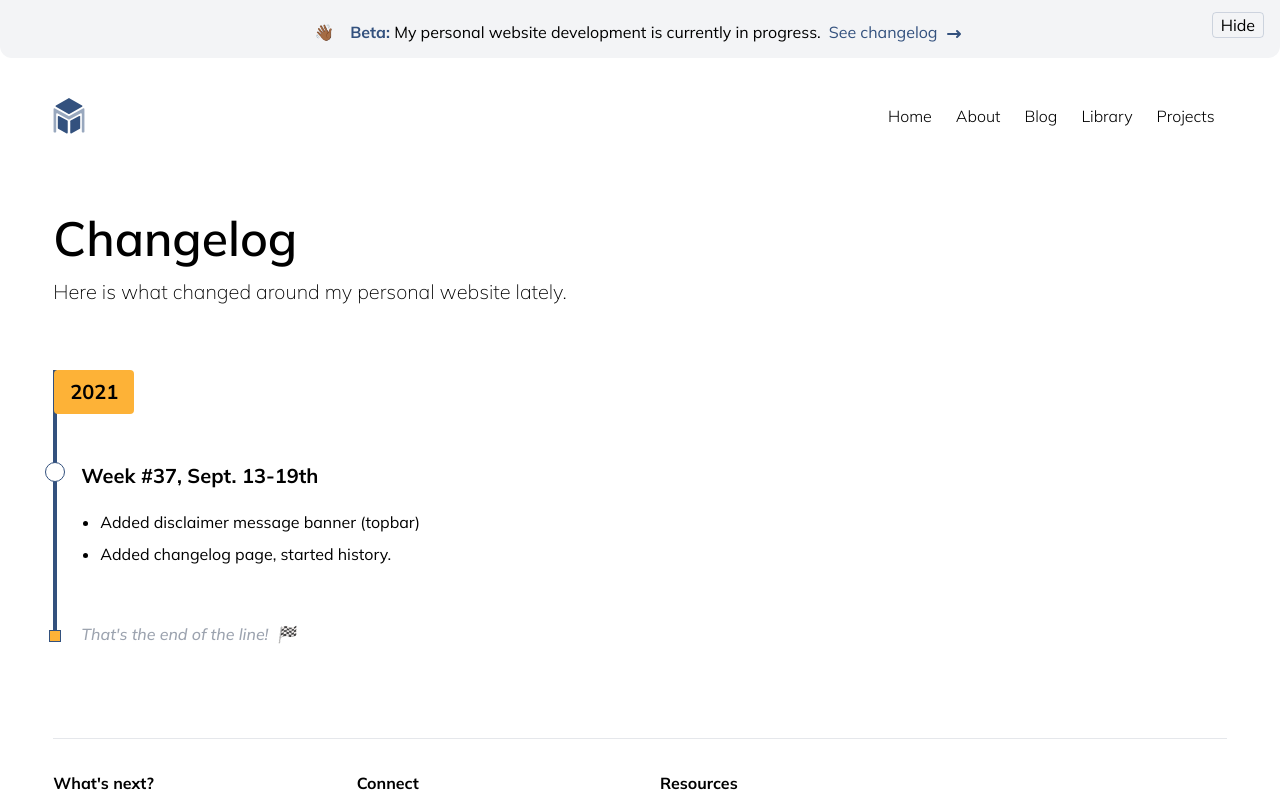
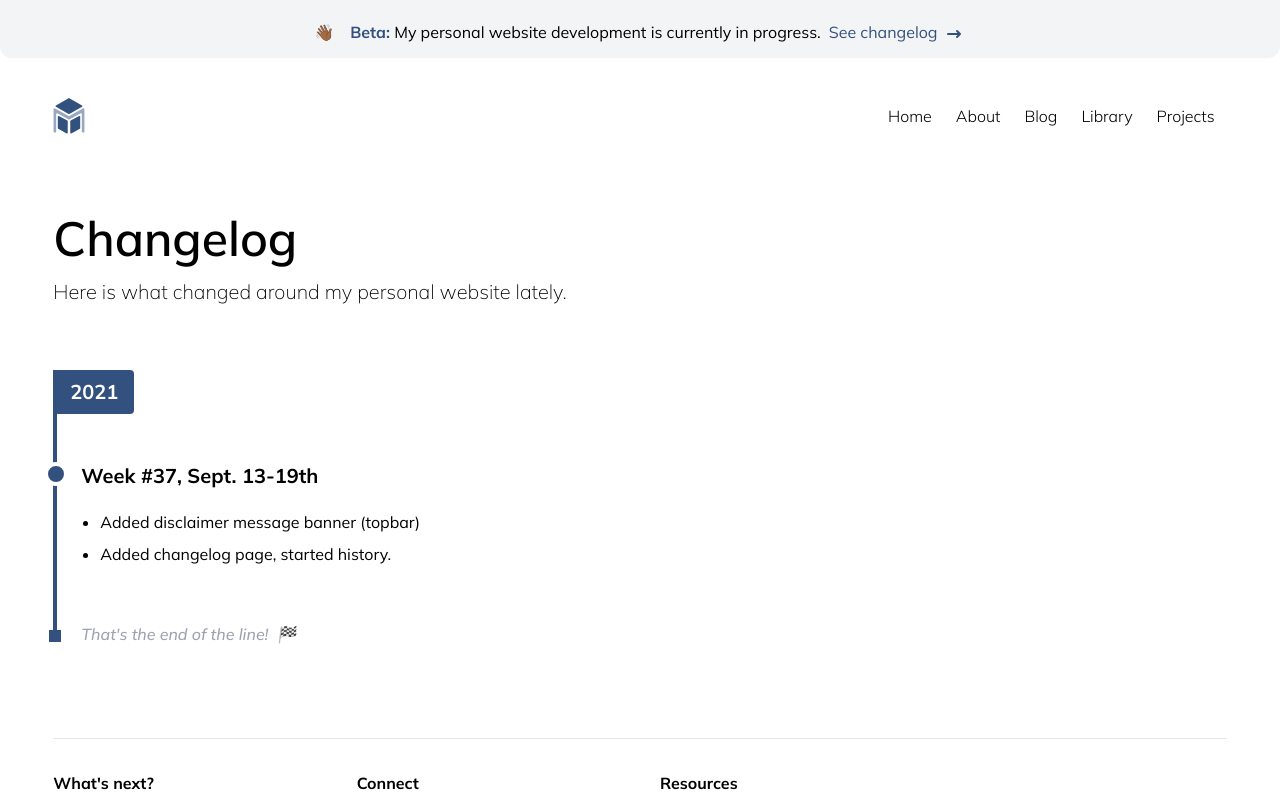
Before and after one commit to mathcrln/mathcrln.com, a Next.js app: page /log in a window 1280 px wide. Shown: the top 800 px of the page. Built offline with nearby package versions, Linux system fonts and the light colour scheme.

Commit message:
Improves changelog design

```diff
--- a/src/components/common/TopBar.tsx
+++ b/src/components/common/TopBar.tsx
@@ -14,9 +14,9 @@ export default function TopBar(): JSX.Element {
 					See changelog <ArrowRight className='transform group-hover:-rotate-45 duration-200 inline ease-in-out' />
 				</CustomLink>
 			</p>
-			<button className='my-3 lg:absolute right-4 top-0 border border-solid dark:border-white border-primary-light  px-2 rounded border-opacity-20 hover:bg-white dark:hover:text-darkGrey'>
+			{/* <button className='my-3 lg:absolute right-4 top-0 border border-solid dark:border-white border-primary-light  px-2 rounded border-opacity-20 hover:bg-white dark:hover:text-darkGrey'>
 				Hide
-			</button>
+			</button> */}
 		</div>
 	);
 }
--- a/src/pages/log.tsx
+++ b/src/pages/log.tsx
@@ -13,10 +13,12 @@ export default function ChangeLog(): JSX.Element {
 			</PageHeader>
 			<section className='my-16'>
 				<div className='border-primary-light dark:border-primary-dark border-l-4 border-solid px-6'>
-					<h2 className='text-xl font-bold bg-primary-dark w-max px-4 py-2 ml-[-1.7rem]  rounded'>2021</h2>
+					<h2 className='text-xl font-bold bg-primary-light text-white dark:bg-primary-dark w-max px-4 py-2 ml-[-1.7rem] rounded'>
+						2021
+					</h2>
 
 					<div className='my-12'>
-						<h2 className='font-bold text-xl relative before:absolute before:left-[-2.25rem] before:bg-white before:border-primary-light dark:before:border-primary-dark before:border-solid before:border before:w-5 before:h-5 before:rounded-full'>
+						<h2 className='font-bold text-xl relative before:absolute before:left-[-2.35rem] before:bg-primary-light before:border-white before:border-4 dark:before:border-darkGrey dark:before:bg-primary-dark before:border-solid before:w-6 before:h-6 before:rounded-full'>
 							Week #37, Sept. 13-19th
 						</h2>
 						<ul className='border-l border-solid border-white border-opacity-20 ml-1 my-2 py-3 px-4 space-y-2'>
@@ -24,7 +26,7 @@ export default function ChangeLog(): JSX.Element {
 							<li className='list-disc ml-[-2px]'>Added changelog page, started history.</li>
 						</ul>
 					</div>
-					<p className='text-gray-400 italic relative before:absolute before:left-[-2rem] before:bottom-0 before:bg-primary-dark before:border-primary-light dark:before:border-primary-dark before:border-solid before:border before:w-3 before:h-3 align-baseline leading-none'>
+					<p className='text-gray-400 italic relative before:absolute before:left-[-2rem] before:bottom-0 before:bg-primary-light dark:before:bg-primary-dark before:border-primary-light dark:before:border-primary-dark before:border-solid before:border before:w-3 before:h-3 align-baseline leading-none'>
 						That's the end of the line!
 						<span role='img' aria-label='Finish flag' className='ml-2'>
 							🏁
```
